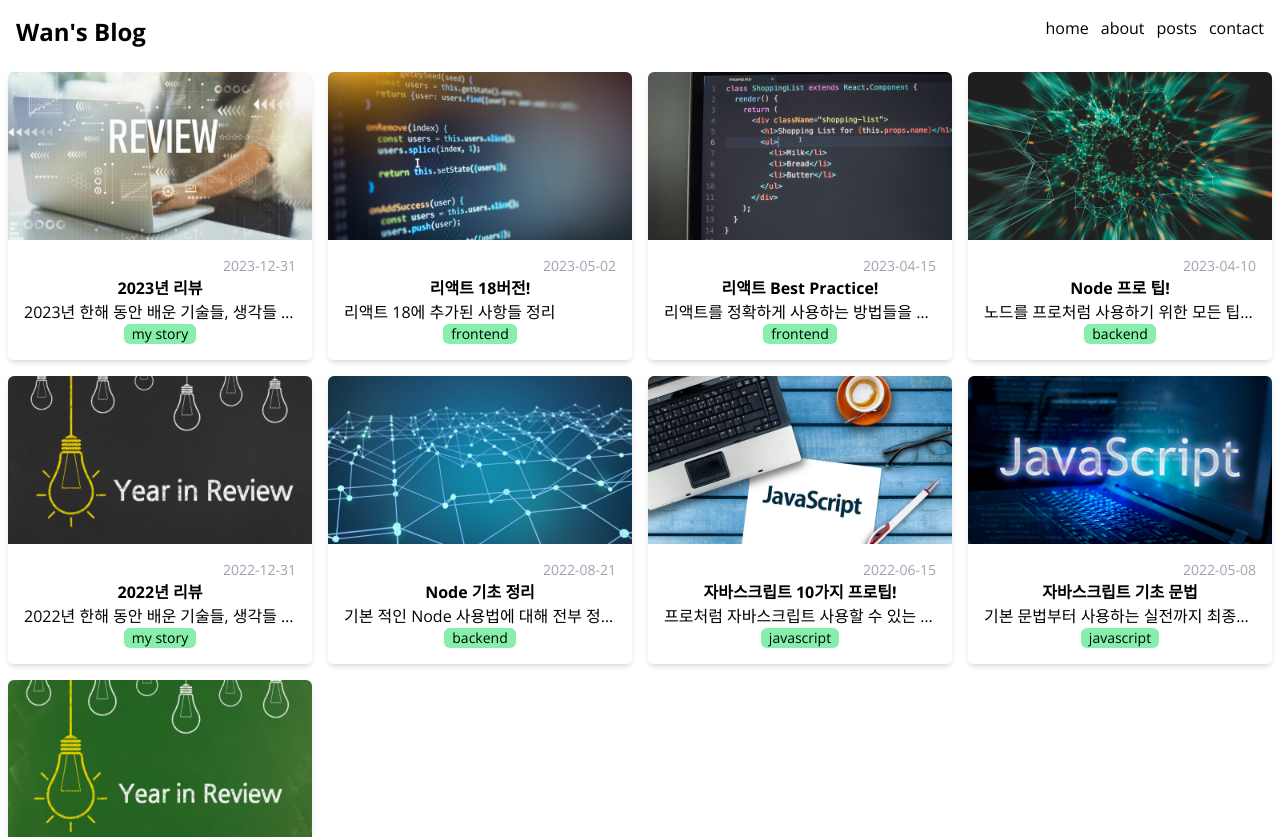
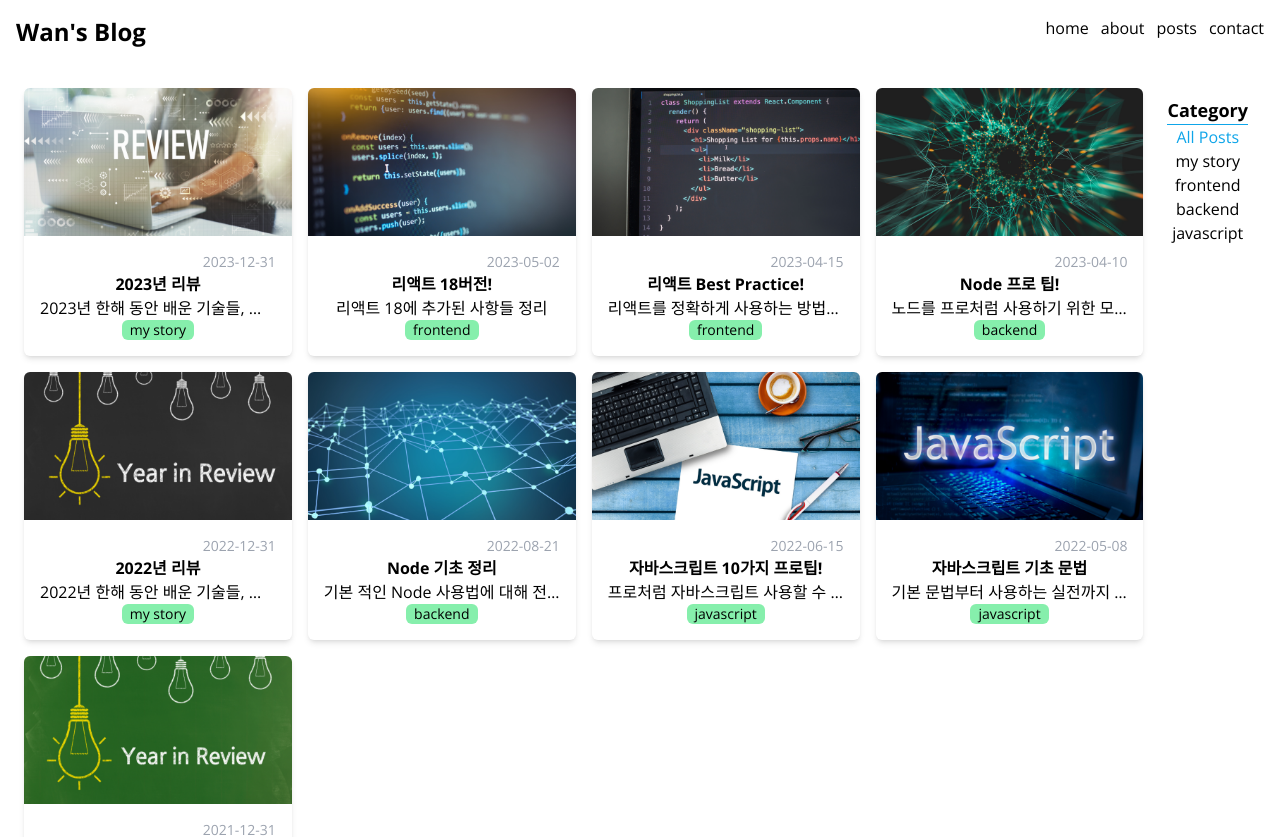
Before and after one commit to MyungWanPark/blog-next, a Next.js app: page /posts in a window 1280 px wide. Shown: the top 837 px of the page. Built offline with nearby package versions, Linux system fonts and the light colour scheme.

Commit message:
style: Categories

```diff
--- a/src/components/Categories.tsx
+++ b/src/components/Categories.tsx
@@ -6,12 +6,23 @@ type Props = {
 
 export default function Categories({ categories, selected, onClick }: Props) {
     return (
-        <ul>
-            {categories.map((category) => (
-                <li key={category} onClick={() => onClick(category)}>
-                    {category}
-                </li>
-            ))}
-        </ul>
+        <section className="p-4">
+            <h2 className="font-bold text-lg border-b border-sky-500">
+                Category
+            </h2>
+            <ul className="">
+                {categories.map((category) => (
+                    <li
+                        key={category}
+                        className={`cursor-pointer hover:text-sky-500 ${
+                            category === selected && "text-sky-500"
+                        }`}
+                        onClick={() => onClick(category)}
+                    >
+                        {category}
+                    </li>
+                ))}
+            </ul>
+        </section>
     );
 }
--- a/src/components/FilterablePosts.tsx
+++ b/src/components/FilterablePosts.tsx
@@ -20,13 +20,13 @@ export default function FilterablePosts({ posts, categories }: Props) {
             : posts.filter((post) => post.category === selected);
     console.log("filteredPosts = ", filteredPosts);
     return (
-        <>
+        <section className="flex text-center m-4">
             <PostsGrid posts={filteredPosts} />
             <Categories
                 categories={[All_Posts, ...categories]}
                 onClick={setSelected}
                 selected={selected}
             />
-        </>
+        </section>
     );
 }
```
